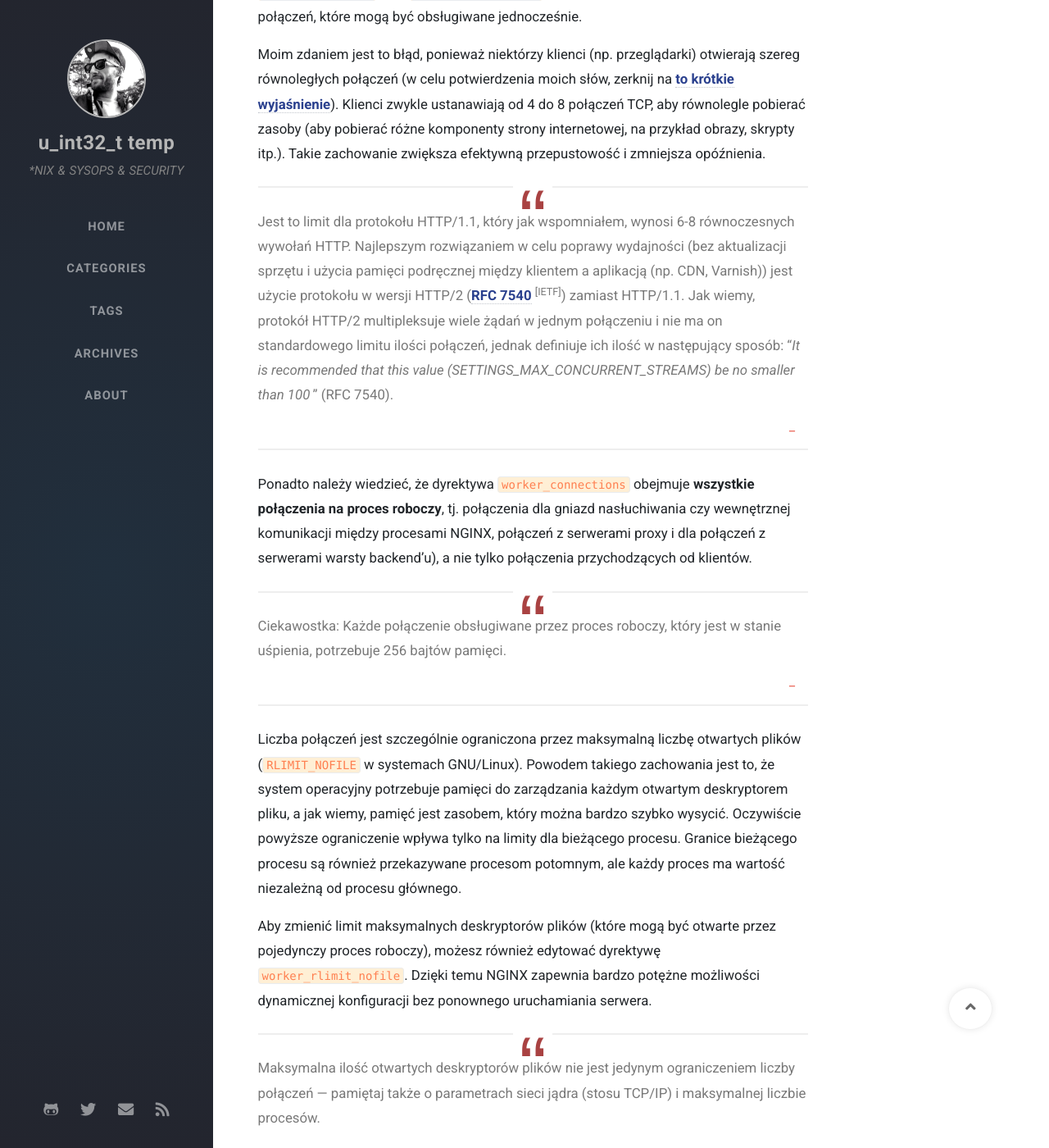
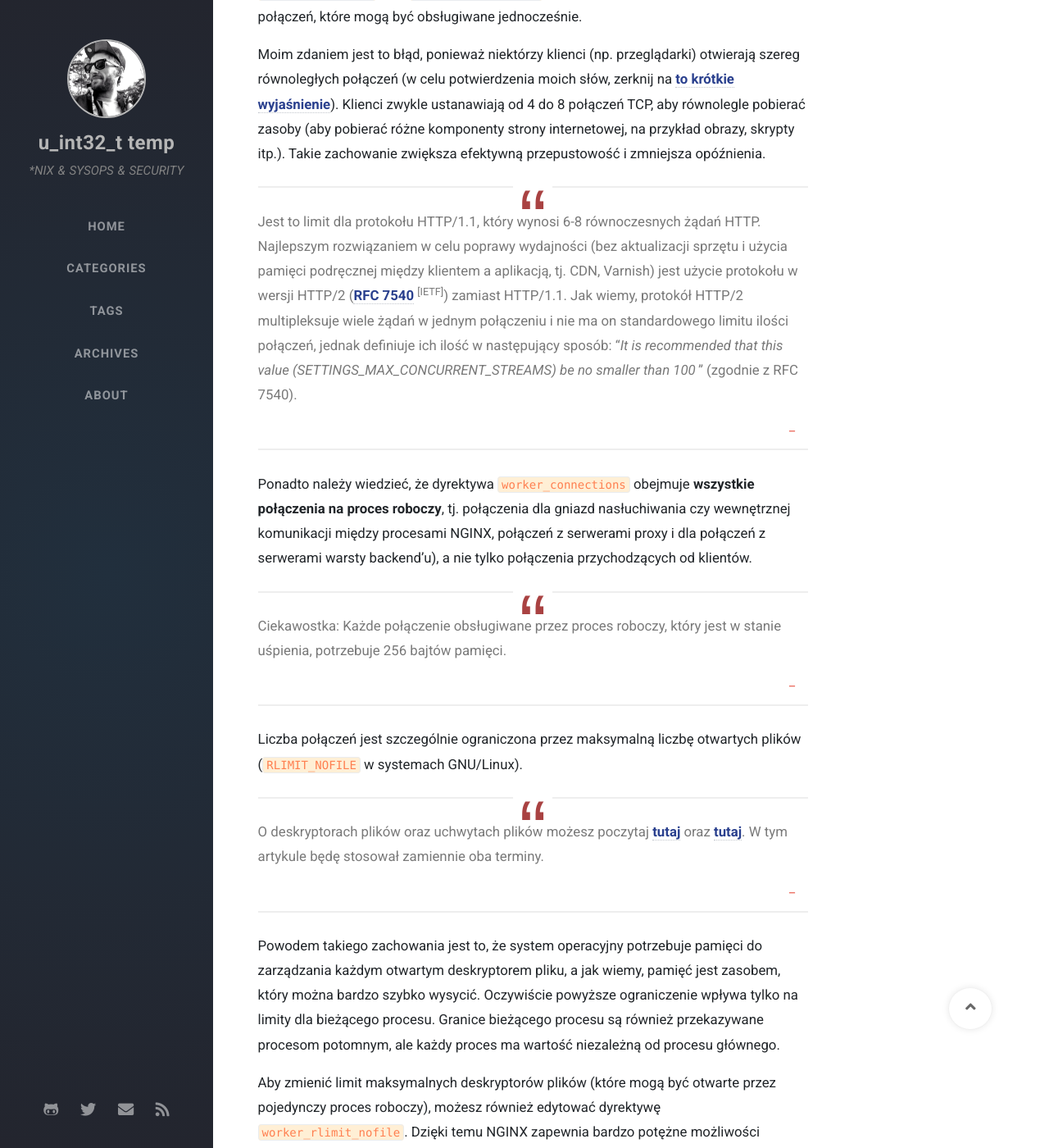
Before and after one commit to morristech/trimstray.github.io, a Jekyll site: the page built from _posts/2020-01-05-nginx-maksymalna-ilosc-rownoczesnych-polaczen.md, in a window 1280 px wide and 1400 px high, scrolled down 908 px. Shown: the whole window at 82% size. Built offline with Jekyll 4.4.1, drawn with Linux system fonts in a browser that asks for light colours; nearby versions of some CDN libraries; some web fonts are replaced; comment, search, counter and statistics services are not loaded; some of the changed text lies outside the part shown.

Commit message:
fix typos - signed-off-by: trimstray <trimstray@gmail.com>

```diff
--- a/_posts/2020-01-05-nginx-maksymalna-ilosc-rownoczesnych-polaczen.md
+++ b/_posts/2020-01-05-nginx-maksymalna-ilosc-rownoczesnych-polaczen.md
@@ -10,7 +10,7 @@ seo:
   date_modified: 2020-02-17 15:17:00 +0100
 ---
 
-Zastanawiałeś się kiedyś ile maksymalnie równoczesnych połączeń jest w stanie obsłużyć serwer NGINX? Oraz jaki wpływ na ich ilość mają dyrektywy `worker_processes` i `worker_connections`?
+Zastanawiałeś się kiedyś ile maksymalnie równoczesnych połączeń jest w stanie obsłużyć serwer NGINX? Oraz jaki wpływ na ich ilość mają dyrektywy `worker_processes`, `worker_connections` oraz `worker_rlimit_nofile`?
 
 Spójrz na poniższe równanie:
 
@@ -22,17 +22,21 @@ Zgodnie z tym: jeśli uruchomisz 4 procesy robocze z ustawioną wartością 4096
 
   > W tym miejscu zalecam zapoznać się ze świetnym artykułem [Understanding socket and port in TCP](https://medium.com/fantageek/understanding-socket-and-port-in-tcp-2213dc2e9b0c) w celu pełniejszego zrozumienia gniazd i portów TCP. Warto także zaznajomić się z dokumentem opisującym [maksymalną liczbę otwartych połączeń TCP](https://stackoverflow.com/questions/2332741/what-is-the-theoretical-maximum-number-of-open-tcp-connections-that-a-modern-lin), jakie może utworzyć system GNU/Linux.
 
-Jednak czy powyższe równanie w sposób definitywny określa maksymalną liczbę połączeń, jakie jest w stanie obsłużyć serwer NGINX? W wielu artykułach dostępnych w Internecie widziałem, jak niektórzy administratorzy tłumaczą sumę wartości dyrektyw `worker_processes` oraz `worker_connections` bezpośrednio na maksymalną ilość połączeń, które mogą być obsługiwane jednocześnie.
+Jednak czy powyższe równanie w sposób definitywny określa maksymalną liczbę połączeń, które może obsłużyć NGINX? W wielu artykułach dostępnych w Internecie widziałem, jak niektórzy administratorzy tłumaczą sumę wartości dyrektyw `worker_processes` oraz `worker_connections` bezpośrednio na maksymalną ilość połączeń, które mogą być obsługiwane jednocześnie.
 
 Moim zdaniem jest to błąd, ponieważ niektórzy klienci (np. przeglądarki) otwierają szereg równoległych połączeń (w celu potwierdzenia moich słów, zerknij na [to krótkie wyjaśnienie](https://stackoverflow.com/questions/985431/max-parallel-http-connections-in-a-browser)). Klienci zwykle ustanawiają od 4 do 8 połączeń TCP, aby równolegle pobierać zasoby (aby pobierać różne komponenty strony internetowej, na przykład obrazy, skrypty itp.). Takie zachowanie zwiększa efektywną przepustowość i zmniejsza opóźnienia.
 
-  > Jest to limit dla protokołu HTTP/1.1, który jak wspomniałem, wynosi 6-8 równoczesnych wywołań HTTP. Najlepszym rozwiązaniem w celu poprawy wydajności (bez aktualizacji sprzętu i użycia pamięci podręcznej między klientem a aplikacją (np. CDN, Varnish)) jest użycie protokołu w wersji HTTP/2 ([RFC 7540](https://tools.ietf.org/html/rfc7540) <sup>[IETF]</sup>) zamiast HTTP/1.1. Jak wiemy, protokół HTTP/2 multipleksuje wiele żądań w jednym połączeniu i nie ma on standardowego limitu ilości połączeń, jednak definiuje ich ilość w następujący sposób: "_It is recommended that this value (SETTINGS_MAX_CONCURRENT_STREAMS) be no smaller than 100_" (RFC 7540).
+  > Jest to limit dla protokołu HTTP/1.1, który wynosi 6-8 równoczesnych żądań HTTP. Najlepszym rozwiązaniem w celu poprawy wydajności (bez aktualizacji sprzętu i użycia pamięci podręcznej między klientem a aplikacją, tj. CDN, Varnish) jest użycie protokołu w wersji HTTP/2 ([RFC 7540](https://tools.ietf.org/html/rfc7540) <sup>[IETF]</sup>) zamiast HTTP/1.1. Jak wiemy, protokół HTTP/2 multipleksuje wiele żądań w jednym połączeniu i nie ma on standardowego limitu ilości połączeń, jednak definiuje ich ilość w następujący sposób: "_It is recommended that this value (SETTINGS_MAX_CONCURRENT_STREAMS) be no smaller than 100_" (zgodnie z RFC 7540).
 
 Ponadto należy wiedzieć, że dyrektywa `worker_connections` obejmuje **wszystkie połączenia na proces roboczy**, tj. połączenia dla gniazd nasłuchiwania czy wewnętrznej komunikacji między procesami NGINX, połączeń z serwerami proxy i dla połączeń z serwerami warsty backend'u), a nie tylko połączenia przychodzących od klientów.
 
   > Ciekawostka: Każde połączenie obsługiwane przez proces roboczy, który jest w stanie uśpienia, potrzebuje 256 bajtów pamięci.
 
-Liczba połączeń jest szczególnie ograniczona przez maksymalną liczbę otwartych plików (`RLIMIT_NOFILE` w systemach GNU/Linux). Powodem takiego zachowania jest to, że system operacyjny potrzebuje pamięci do zarządzania każdym otwartym deskryptorem pliku, a jak wiemy, pamięć jest zasobem, który można bardzo szybko wysycić. Oczywiście powyższe ograniczenie wpływa tylko na limity dla bieżącego procesu. Granice bieżącego procesu są również przekazywane procesom potomnym, ale każdy proces ma wartość niezależną od procesu głównego.
+Liczba połączeń jest szczególnie ograniczona przez maksymalną liczbę otwartych plików (`RLIMIT_NOFILE` w systemach GNU/Linux).
+
+  > O deskryptorach plików oraz uchwytach plików możesz poczytaj [tutaj](https://pl.wikipedia.org/wiki/Deskryptor_pliku) oraz [tutaj](https://stackoverflow.com/questions/2423628/whats-the-difference-between-a-file-descriptor-and-file-pointer). W tym artykule będę stosował zamiennie oba terminy.
+
+Powodem takiego zachowania jest to, że system operacyjny potrzebuje pamięci do zarządzania każdym otwartym deskryptorem pliku, a jak wiemy, pamięć jest zasobem, który można bardzo szybko wysycić. Oczywiście powyższe ograniczenie wpływa tylko na limity dla bieżącego procesu. Granice bieżącego procesu są również przekazywane procesom potomnym, ale każdy proces ma wartość niezależną od procesu głównego.
 
 Aby zmienić limit maksymalnych deskryptorów plików (które mogą być otwarte przez pojedynczy proces roboczy), możesz również edytować dyrektywę `worker_rlimit_nofile`. Dzięki temu NGINX zapewnia bardzo potężne możliwości dynamicznej konfiguracji bez ponownego uruchamiania serwera.
 
```
Also changed, not shown: other parts of _posts/2020-01-05-nginx-maksymalna-ilosc-rownoczesnych-polaczen.md (+1 -7 lines).
